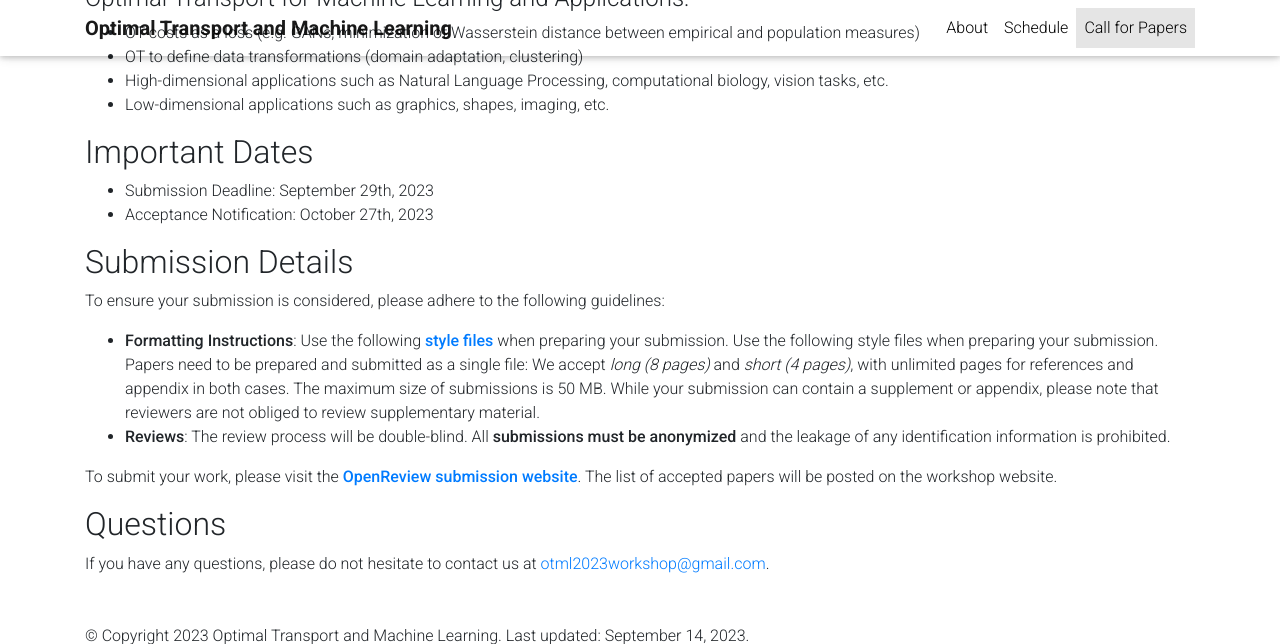
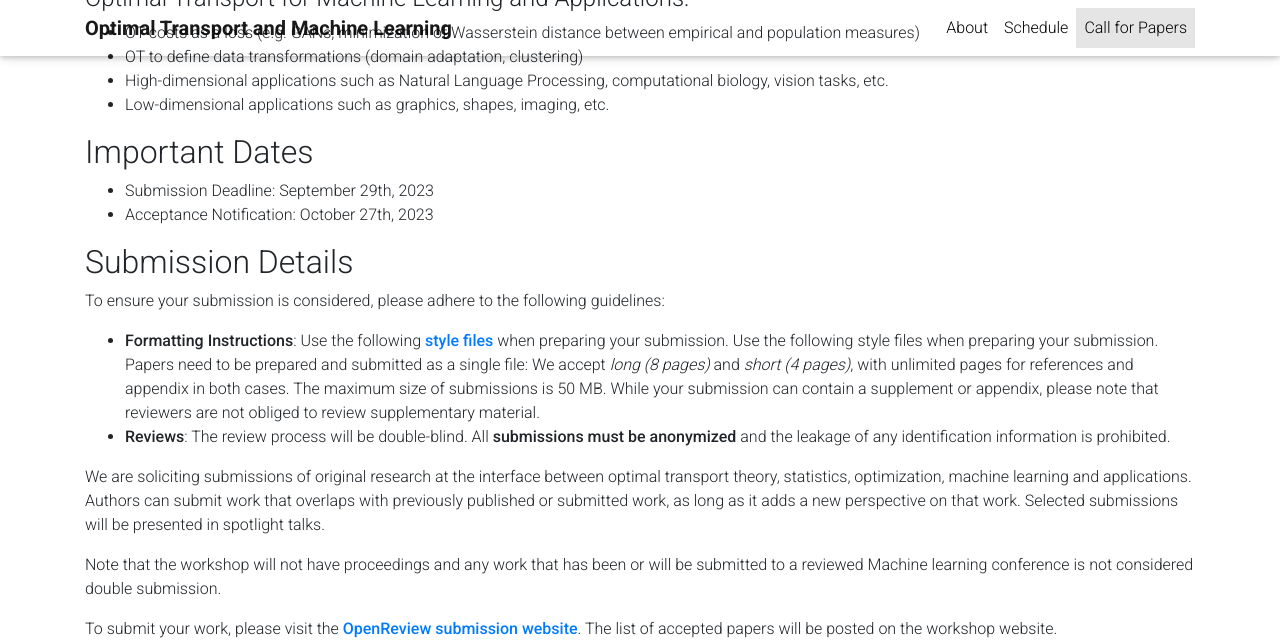
Before and after one commit to otmlworkshop/otmlworkshop.github.io, a Jekyll site: the page built from _pages/call.md, in a window 1280 px wide and 900 px high, scrolled down 677 px, cut to the strip 0-644 px from the top of the window. Built offline with Jekyll 4.4.1, drawn with Linux system fonts in a browser that asks for light colours; a style sheet for code colours, icons or effects is not loaded.

Commit message:
updated call

```diff
--- a/_pages/call.md
+++ b/_pages/call.md
@@ -49,6 +49,13 @@ To ensure your submission is considered, please adhere to the following guidelin
 *   **Formatting Instructions**: Use the following **[style files](/assets/files/neurips2023_otml.zip)** when preparing your submission. Use the following style files when preparing your submission. Papers need to be prepared and submitted as a single file: We accept *long (8 pages)* and *short (4 pages)*, with unlimited pages for references and appendix in both cases. The maximum size of submissions is 50 MB. While your submission can contain a supplement or appendix, please note that reviewers are not obliged to review supplementary material.
 *   **Reviews**: The review process will be double-blind. All **submissions must be anonymized** and the leakage of any identification information is prohibited.
 
+We are soliciting submissions of original research at the interface between optimal transport theory, statistics, optimization,
+machine learning and applications. Authors can submit work that overlaps with previously published or submitted work, as long as it adds a
+new perspective on that work. Selected submissions will be presented in spotlight talks.
+
+Note that the workshop will not have proceedings and any work that has been or will be submitted to a reviewed Machine learning
+conference is not considered double submission.
+
 To submit your work, please visit the **[OpenReview submission website](https://openreview.net/group?id=NeurIPS.cc/2023/Workshop/OTML)**. The list of accepted papers will be posted on the workshop website.
 
 
```
